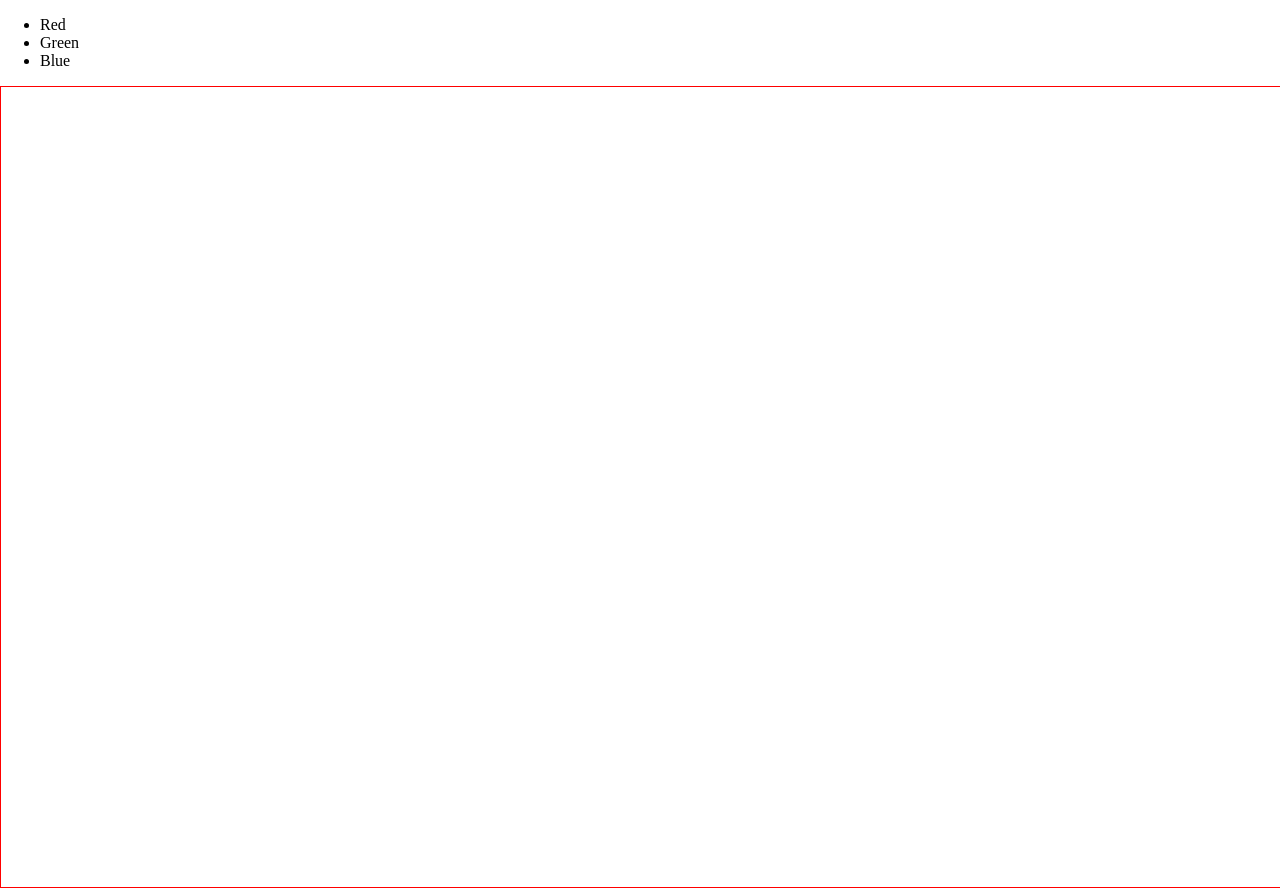
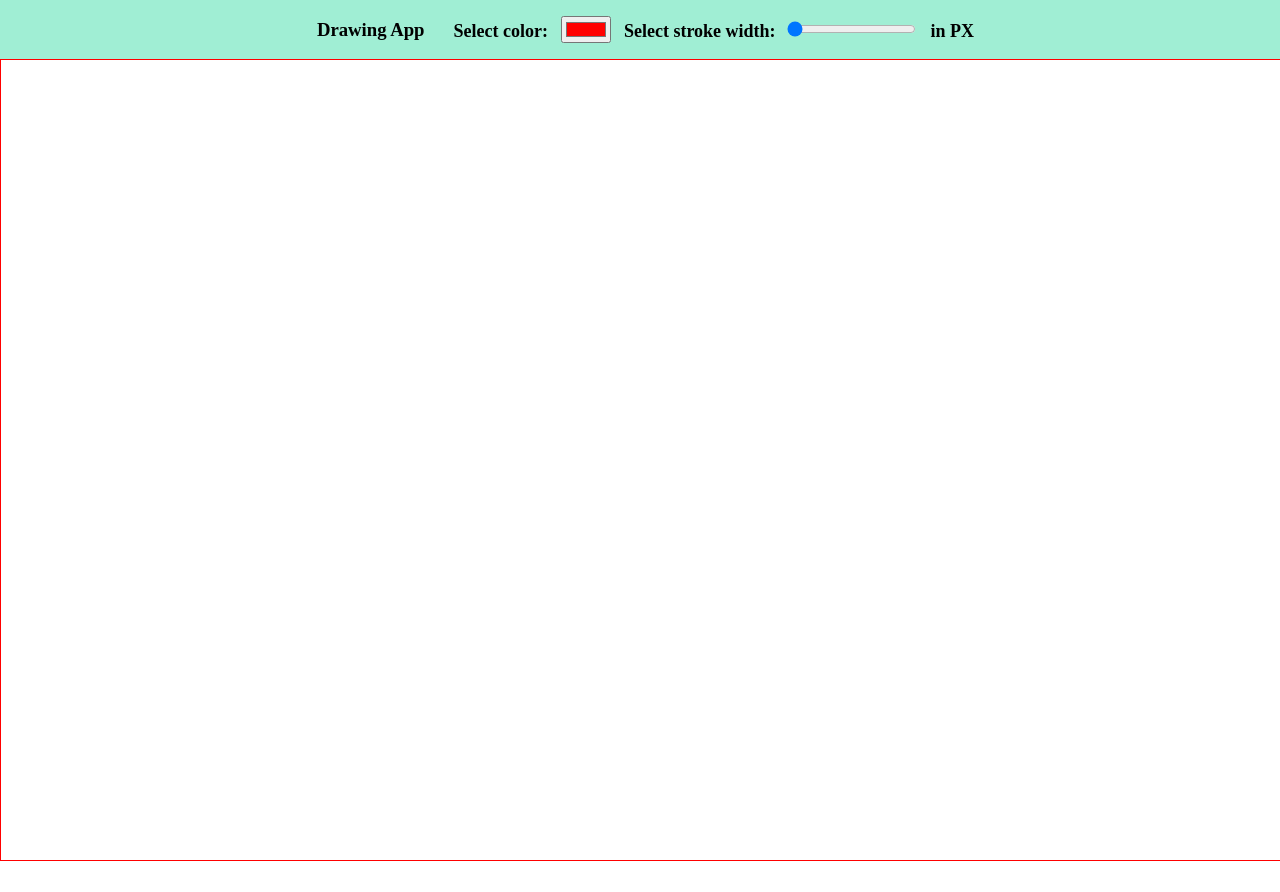
Before and after one commit to bikashxsharma/JavaScript30, a plain HTML site: page 08 - Fun with HTML5 Canvas/index-START.html in a window 1280 px wide. After the commit the page ends 865 px from the top, so only its background shows below. Drawn offline with Linux system fonts and the light colour scheme.

Commit message:
Drawing app-- my version updated
This is my version of drawing app, I implemented controllers so that user can choose the color and size of the brush.

```diff
--- a/08 - Fun with HTML5 Canvas/index-START.html
+++ b/08 - Fun with HTML5 Canvas/index-START.html
@@ -6,27 +6,30 @@
 </head>
 <body>
     <div id="controller">
+
+        <div class="controller-left"><h3>Drawing App</h3>
+
+        </div>
         <div class="colors">
-          <ul>
-            <li> Red</li>
-            <li> Green</li>
-            <li> Blue</li>
+         <span>Select color:</span> <input  id="base" type="color" name="color" value="#FF0000"></input>
+         <span>Select stroke width:</span><input id="spacing" type="range" name="spacing" min="2" max="40" value="2" data-sizing="px"> <span>in PX</span>
 
-          </ul>
+        </div>
       </div>
 <canvas id="draw" width="800" height="800"></canvas>
 
 <script>
     const canvas = document.querySelector("#draw");
     const ctx = canvas.getContext("2d");
-
     // resize the canvas programmatically
     canvas.height = window.innerHeight;
     canvas.width = window.innerWidth;
+    // variable checking if it should paint or not
+    let painting = false; // initially false
+    // variable for color and stroke width
 
- // variable checking if it should paint or not
-
- let painting = false; // initially false
+    let colorValue = "#FF0000" ;
+    let strokeWidth = 10 ;
 
      function startPaint(e){ // changes painting status to true
 
@@ -39,16 +42,24 @@
        ctx.beginPath();
 
        } // disable painting
-
      // main drawing funciton
-
      function draw(e){
        if(!painting) return;
 
-    ctx.lineWidth = 10;
+       ctx.lineWidth = strokeWidth;
        ctx.lineCap = "round";
        ctx.lineTo(e.clientX, e.clientY);
        ctx.stroke();
+       ctx.strokeStyle = colorValue;
+     }
+     // function to handle update when user changes color or stroke
+
+     function handleUpdate(){
+
+
+          colorValue = `${this.value}`;
+
+          strokeWidth = this.value;
      }
 
    // event listners assigns to mouse and keyboard action
@@ -56,6 +67,13 @@ canvas.addEventListener('mousemove', draw);
    canvas.addEventListener('mousedown', startPaint);
    canvas.addEventListener('mouseup', endPaint);
    canvas.addEventListener('mouseout',endPaint);
+
+  // getting controller and listening their event
+
+  const inputs = document.querySelectorAll(".colors input");
+
+  inputs.forEach(input => input.addEventListener("change", handleUpdate));
+  inputs.forEach(input => input.addEventListener("mousemove", handleUpdate));
 
 
    </script>
@@ -68,6 +86,32 @@ canvas.addEventListener('mouseout',endPaint);
     border:1px solid red;
 
   }
+  #controller{
+    display:flex;
+    justify-content: center;
+    align-items: center;
+    align-content: center;
+    background-color: rgb(160, 238, 212);
+
+  }
+  .controller-left{
+    display:flex;
+    justify-content: center;
+    align-items: center;
+    align-content: center;
+    padding : 0 10px 0 10px;
+    margin : 0 10px 0 10px;
+  }
+  .colors span{
+    font-size: 18px;
+    font-weight: 600;
+    padding: 9px;
+  }
+  .colors input{
+    display:inline-block;
+    align-items: center;
+
+  }
 </style>
 
 </body>
```
Lines whose indentation alone changed are shown as unchanged.
